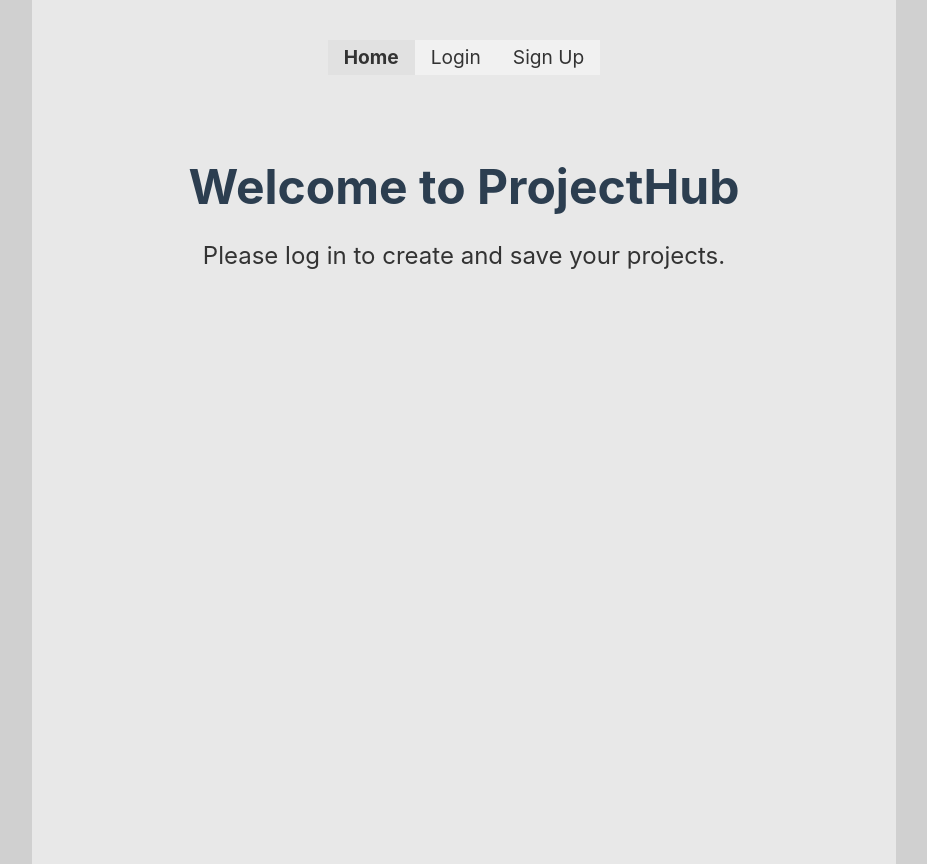
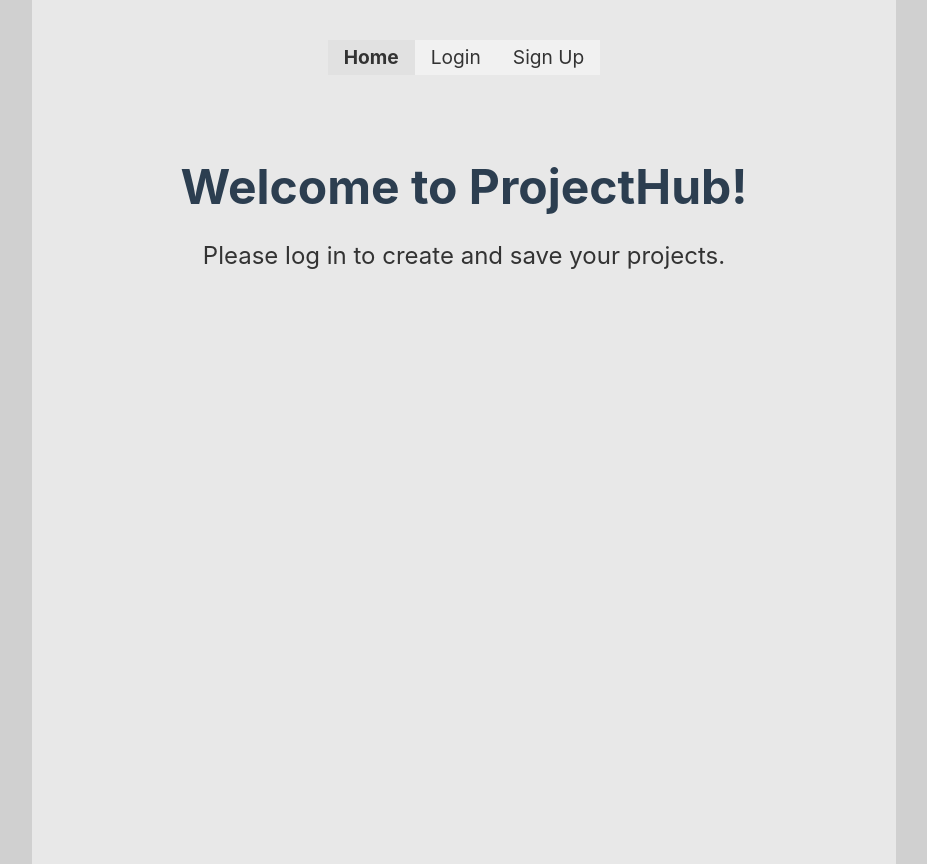
Before and after one commit to Hanna-N9/project_management_tool, a React (Create React App) app in the folder client/: page / in a window 1280 px wide. Shown: the whole page, without its empty margins (176-1103 px from the left). Built offline with nearby package versions, Linux system fonts and the light colour scheme.

Commit message:
Add an exclamation mark

```diff
--- a/client/src/components/Homepage.js
+++ b/client/src/components/Homepage.js
@@ -5,7 +5,7 @@ export default function HomePage() {
 
   return (
     <div className="main-conten">
-      <h1>Welcome to ProjectHub</h1>
+      <h1>Welcome to ProjectHub!</h1>
       {isAuthenticated ? (
         <p>
           Please click on the navigation bar to create and save your projects!
```
